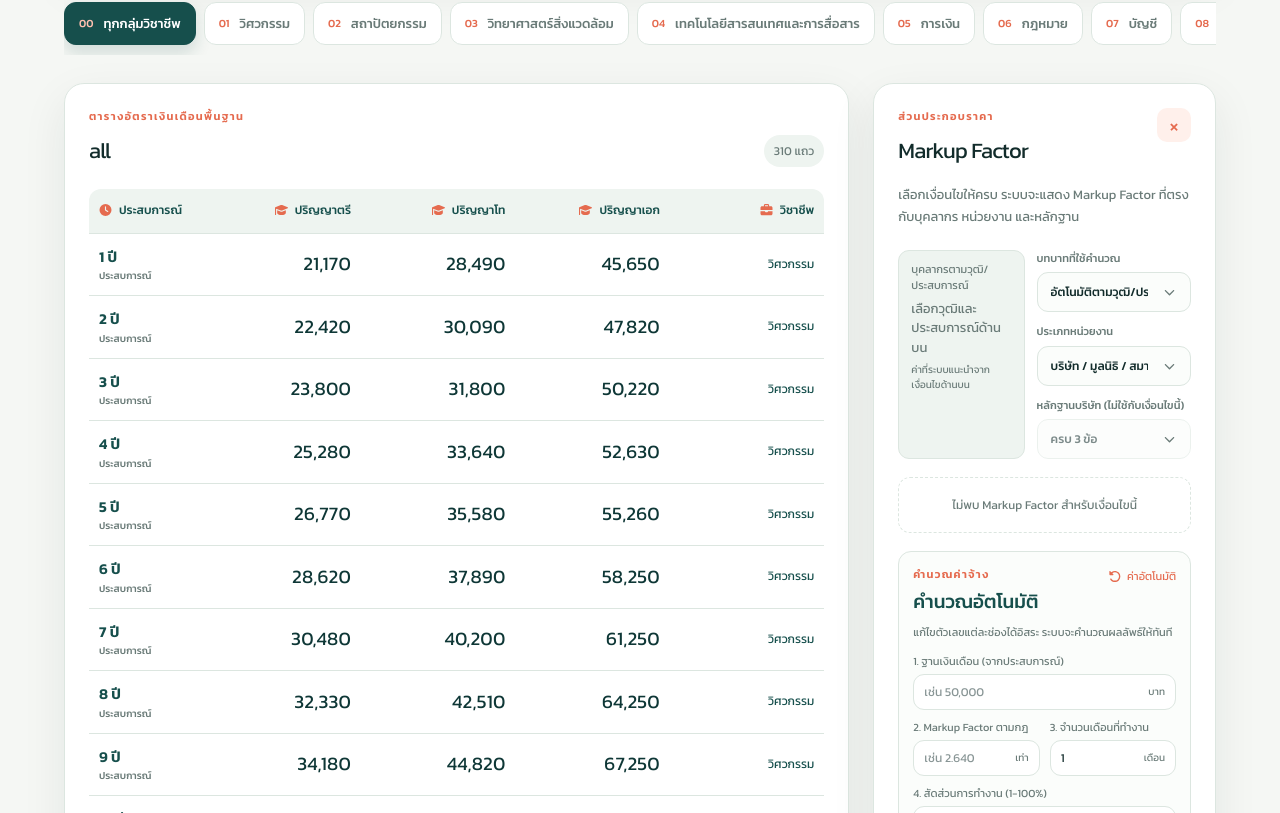
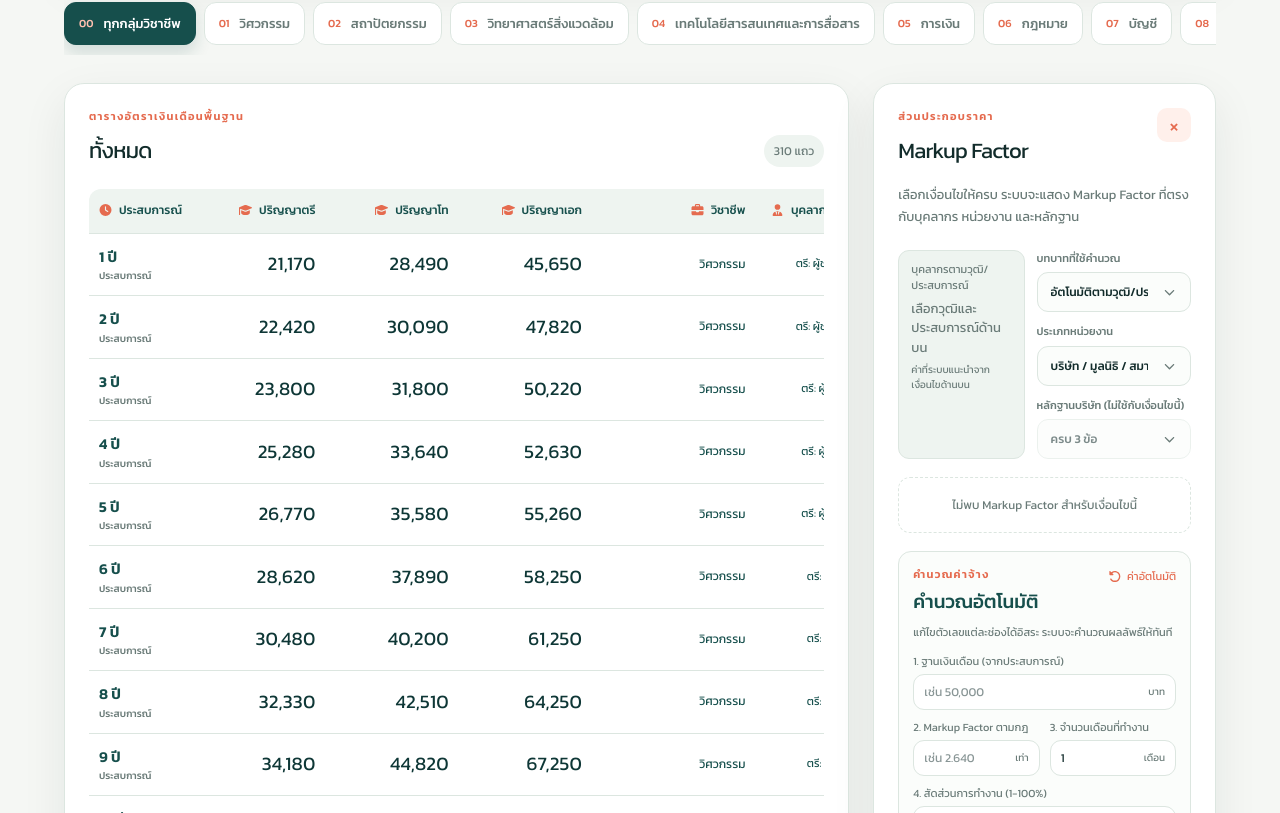
Before and after one commit to heyway007/consultant-fee-guide, a Next.js app: page / in a window 1280 px wide. Shown: the part 487-1300 px from the top of the page. Built offline with nearby package versions, Linux system fonts and the light colour scheme.

Commit message:
feat: show personnel role in rate table

```diff
--- a/app/globals.css
+++ b/app/globals.css
@@ -68,10 +68,11 @@ select { appearance:none; padding-right:42px; }
 input:focus,select:focus,.input-with-icon:focus-within { border-color:var(--coral); box-shadow:0 0 0 3px rgba(229,107,79,.14); }
 .rate-table-shell { min-width:0; }
 .rate-table-scroll { overflow-x:auto; }
-.rate-table { width:100%; min-width:660px; border-collapse:collapse; table-layout:fixed; font-size:13px; }
-.experience-column { width:16%; }
-.degree-column { width:21%; }
-.professional-column { width:21%; }
+.rate-table { width:100%; min-width:860px; border-collapse:collapse; table-layout:fixed; font-size:13px; }
+.experience-column { width:12%; }
+.degree-column { width:15.5%; }
+.professional-column { width:19%; }
+.personnel-role-column { width:22.5%; }
 .rate-table th,.rate-table td { border-bottom:1px solid var(--line); padding:12px 10px; text-align:right; vertical-align:middle; }
 .rate-table thead th { background:var(--surface-soft); color:var(--teal); font-size:12px; font-weight:500; white-space:nowrap; }
 .rate-table thead tr:first-child th:first-child { border-radius:12px 0 0 0; text-align:left; }
@@ -89,6 +90,8 @@ input:focus,select:focus,.input-with-icon:focus-within { border-color:var(--cora
 .experience-caption { display:block; color:var(--muted); font-size:10px; font-weight:500; }
 .professional-heading,.professional-cell { text-align:right !important; }
 .professional-cell { color:var(--teal); font-size:12px; font-weight:400; line-height:1.45; white-space:normal; overflow-wrap:anywhere; }
+.personnel-role-heading { text-align:right !important; white-space:normal !important; }
+.personnel-role-cell { color:var(--teal); font-size:11px; line-height:1.45; text-align:right; white-space:normal; overflow-wrap:anywhere; }
 .rate-cards { display:none; }
 .markup-panel { align-self:start; position:sticky; top:16px; padding:24px; }
 .panel-heading { align-items:start; }
--- a/app/page.tsx
+++ b/app/page.tsx
@@ -106,7 +106,7 @@ export default function Home() {
 
         <div className="content-grid">
           <section className="results-section" aria-live="polite">
-            <div className="results-heading"><div><p className="eyebrow">{hasSearchCriteria ? "ผลการค้นหา" : "ตารางอัตราเงินเดือนพื้นฐาน"}</p><h2>{hasSearchCriteria ? "รายการที่ตรงกับเงื่อนไข" : selectedGroup || "กำลังเตรียมข้อมูล"}</h2></div><span className="result-count">{numberFormatter.format(visibleRows.length)} แถว</span></div>
+            <div className="results-heading"><div><p className="eyebrow">{hasSearchCriteria ? "ผลการค้นหา" : "ตารางอัตราเงินเดือนพื้นฐาน"}</p><h2>{hasSearchCriteria ? "รายการที่ตรงกับเงื่อนไข" : selectedGroup === "all" ? "ทั้งหมด" : selectedGroup || "กำลังเตรียมข้อมูล"}</h2></div><span className="result-count">{numberFormatter.format(visibleRows.length)} แถว</span></div>
             {isLoading ? <div className="loading-box"><span className="loading-spinner" aria-hidden="true" />กำลังโหลดข้อมูลจากแหล่งข้อมูล...</div> : error ? <div className="error-box"><strong>เกิดข้อผิดพลาดในการโหลดข้อมูล</strong><span>{error}</span><button type="button" className="primary-button" onClick={() => void loadData()}>ลองใหม่</button></div> : visibleRows.length > 0 ? <RateTable rows={visibleRows} selectedDegree={filters.degree} /> : <EmptyState onReset={resetFilters} />}
           </section>
           <MarkupPanel factors={data.markupFactors} degree={filters.degree} experience={filters.experience} baseRate={selectedBaseRate} />
--- a/components/rate-table.tsx
+++ b/components/rate-table.tsx
@@ -1,6 +1,7 @@
 import type { W16Degree, W16RateRow } from "@/lib/types";
+import { getPersonnelRole as derivePersonnelRole } from "@/lib/markup-factors";
 import { FontAwesomeIcon } from "@fortawesome/react-fontawesome";
-import { faBriefcase, faClock, faGraduationCap } from "@fortawesome/free-solid-svg-icons";
+import { faBriefcase, faClock, faGraduationCap, faUserTie } from "@fortawesome/free-solid-svg-icons";
 
 type RateTableProps = {
   rows: W16RateRow[];
@@ -9,12 +10,30 @@ type RateTableProps = {
 
 const numberFormatter = new Intl.NumberFormat("th-TH");
 
+const degreeOptions: { value: W16Degree; label: string }[] = [
+  { value: "bachelor", label: "ตรี" },
+  { value: "master", label: "โท" },
+  { value: "doctorate", label: "เอก" },
+];
+
 function formatRate(value: number | null) {
   return value === null ? "-" : numberFormatter.format(value);
 }
 
 function degreeClass(selectedDegree: W16Degree | "all", degree: W16Degree) {
   return selectedDegree === degree ? "degree-selected" : "";
+}
+
+function getPersonnelRoleLabel(degree: W16Degree, experienceYears: number) {
+  return derivePersonnelRole(degree, String(experienceYears)) === "main" ? "หลัก" : "ผู้ช่วย";
+}
+
+function formatPersonnelRoles(row: W16RateRow, selectedDegree: W16Degree | "all") {
+  if (selectedDegree !== "all") return `บุคลากร${getPersonnelRoleLabel(selectedDegree, row.experience_years)}`;
+
+  return degreeOptions
+    .map((degree) => `${degree.label}: ${getPersonnelRoleLabel(degree.value, row.experience_years)}`)
+    .join(" · ");
 }
 
 export default function RateTable({ rows, selectedDegree }: RateTableProps) {
@@ -26,6 +45,7 @@ export default function RateTable({ rows, selectedDegree }: RateTableProps) {
             <col className="experience-column" />
             <col span={3} className="degree-column" />
             <col className="professional-column" />
+            <col className="personnel-role-column" />
           </colgroup>
           <thead>
             <tr>
@@ -34,6 +54,7 @@ export default function RateTable({ rows, selectedDegree }: RateTableProps) {
               <th scope="col" aria-selected={selectedDegree === "master"} className={degreeClass(selectedDegree, "master")}><span className="table-heading-label"><FontAwesomeIcon icon={faGraduationCap} className="table-heading-icon" aria-hidden="true" />ปริญญาโท</span></th>
               <th scope="col" aria-selected={selectedDegree === "doctorate"} className={degreeClass(selectedDegree, "doctorate")}><span className="table-heading-label"><FontAwesomeIcon icon={faGraduationCap} className="table-heading-icon" aria-hidden="true" />ปริญญาเอก</span></th>
               <th scope="col" className="professional-heading"><span className="table-heading-label"><FontAwesomeIcon icon={faBriefcase} className="table-heading-icon" aria-hidden="true" />วิชาชีพ</span></th>
+              <th scope="col" className="personnel-role-heading"><span className="table-heading-label"><FontAwesomeIcon icon={faUserTie} className="table-heading-icon" aria-hidden="true" />บุคลากรตามวุฒิ/ประสบการณ์</span></th>
             </tr>
           </thead>
           <tbody>
@@ -47,6 +68,7 @@ export default function RateTable({ rows, selectedDegree }: RateTableProps) {
                 <td className={`${degreeClass(selectedDegree, "master")} rate-value rate-highlight`}>{formatRate(row.master_rate)}</td>
                 <td className={`${degreeClass(selectedDegree, "doctorate")} rate-value rate-highlight`}>{formatRate(row.doctorate_rate)}</td>
                 <td className="professional-cell">{row.professional_group}</td>
+                <td className="personnel-role-cell">{formatPersonnelRoles(row, selectedDegree)}</td>
               </tr>
             ))}
           </tbody>
```
Also changed, not shown: 1 other file (tests, documents, lock files or other folders).
